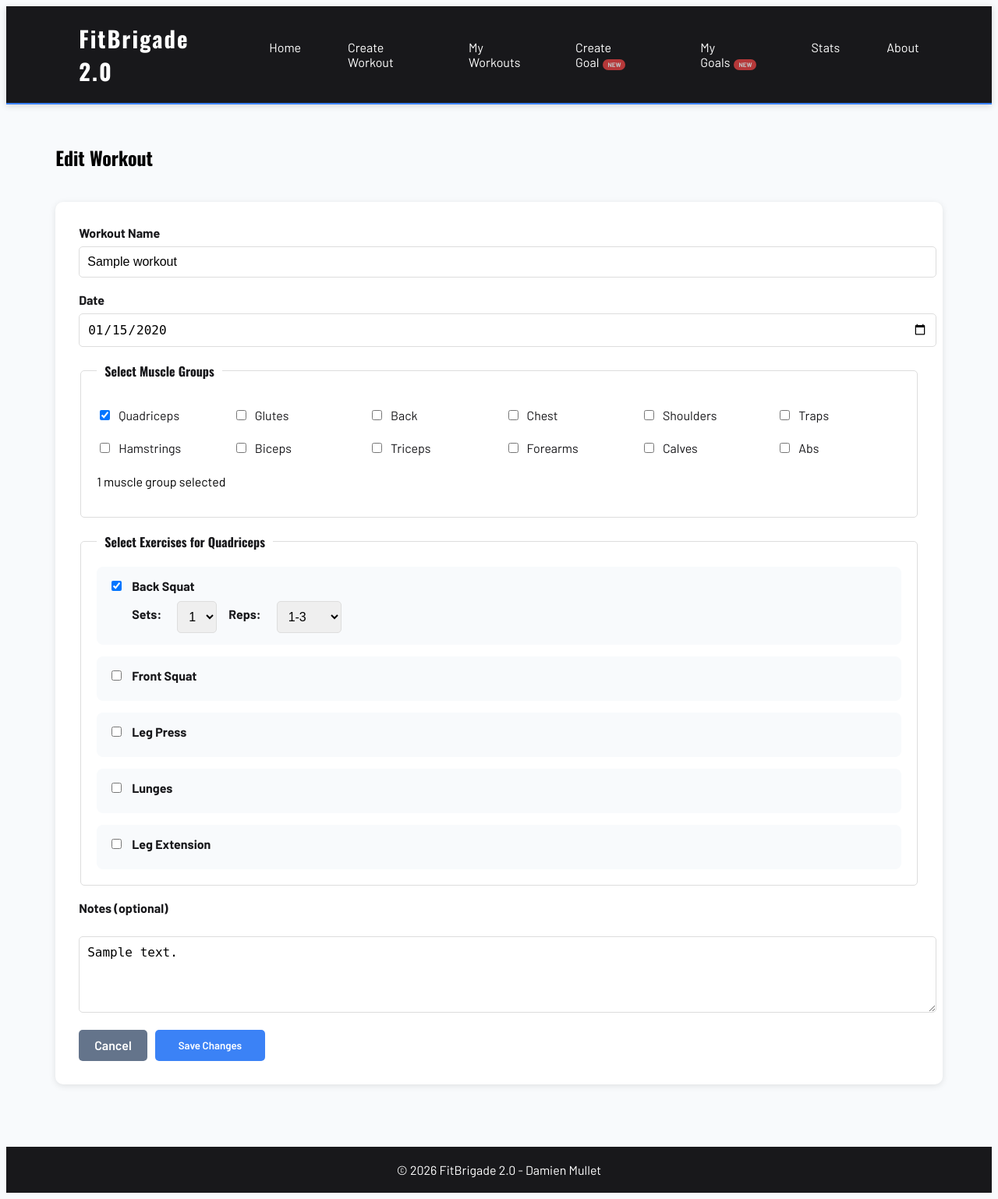
After one commit to Damien62-dev/fitbrigade2.0, a Flask app: page /edit_workout/1 in a window 1280 px wide. The commit adds this page. Shown: the whole page at 78% size. Run offline with Flask 3, Linux system fonts and the light colour scheme; data comes from the database, SQL or seed files in the repository; tables that the repository leaves empty hold one stand-in row (values such as "Sample post").

Commit message:
Add edit functionality for workouts and goals
- Add edit_workout.html template with pre-filled form
- Add edit_goal.html template with pre-filled form
- Add edit routes in app.py for both workouts and goals
- Update workout_detail.html and goal_detail.html with Edit buttons
- Remove Edit buttons from list views (workouts.html, goals.html) for cleaner UI
- Keep Edit option only in detail pages

```diff
--- a/app.py
+++ b/app.py
@@ -290,6 +290,68 @@ def goal_detail(goal_id):
     goal = Goal.query.get_or_404(goal_id)
     return render_template('goal_detail.html', goal=goal)
 
+# Routes à ajouter dans app.py pour l'édition des Goals
+
+@app.route('/edit_goal/<int:goal_id>', methods=['GET'])
+def edit_goal_form(goal_id):
+    """Affiche le formulaire d'édition d'un goal"""
+    goal = Goal.query.get_or_404(goal_id)
+    muscle_groups = MuscleGroup.query.all()
+
+    # Get exercises grouped by muscle group
+    exercises_by_muscle = {}
+    for mg in muscle_groups:
+        exercises_by_muscle[mg.name] = Exercise.query.filter_by(muscle_group_id=mg.id).all()
+
+    return render_template('edit_goal.html',
+                         goal=goal,
+                         muscle_groups=muscle_groups,
+                         all_exercises=exercises_by_muscle)
+
+
+@app.route('/edit_goal/<int:goal_id>', methods=['POST'])
+def edit_goal(goal_id):
+    """Traite la modification d'un goal"""
+    goal = Goal.query.get_or_404(goal_id)
+
+    # Update basic info
+    goal.name = request.form['name'].strip()
+
+    # Update deadline
+    deadline_str = request.form.get('deadline', '').strip()
+    if deadline_str:
+        goal.deadline = datetime.strptime(deadline_str, '%Y-%m-%d').date()
+    else:
+        goal.deadline = None
+
+    # Update exercise
+    exercise_id = request.form.get('exercise', '').strip()
+    if exercise_id:
+        goal.exercise_id = int(exercise_id)
+    else:
+        goal.exercise_id = None
+
+    # Update targets
+    target_weight = request.form.get('target_weight', '').strip()
+    if target_weight:
+        goal.target_weight = float(target_weight)
+    else:
+        goal.target_weight = None
+
+    target_reps = request.form.get('target_reps', '').strip()
+    if target_reps:
+        goal.target_reps = int(target_reps)
+    else:
+        goal.target_reps = None
+
+    # Update notes
+    goal.notes = request.form.get('notes', '').strip()
+
+    # Save to database
+    db.session.commit()
+
+    return redirect(url_for('goal_detail', goal_id=goal.id))
+
 
 @app.route('/delete_goal/<int:goal_id>')
 def delete_goal(goal_id):
@@ -372,6 +434,83 @@ def create_workout():
 
     return redirect(url_for('workouts'))
 
+# ========== EDIT WORKOUT - Routes ==========
+
+@app.route('/edit_workout/<int:workout_id>', methods=['GET'])
+def edit_workout_form(workout_id):
+    """Display the edit workout form with pre-filled data"""
+    workout = Workout.query.get_or_404(workout_id)
+    muscle_groups = MuscleGroup.query.all()
+
+    # Get exercises grouped by muscle group
+    exercises_by_muscle = {}
+    for mg in muscle_groups:
+        exercises_by_muscle[mg.name] = Exercise.query.filter_by(muscle_group_id=mg.id).all()
+
+    workout_muscle_groups = get_workout_muscle_groups(workout_id)
+    workout_exercises = get_workout_exercises(workout_id)
+
+    selected_muscle_names = {mg.name for mg in workout_muscle_groups}
+
+    selected_exercises = {}
+    for we in workout_exercises:
+        muscle_name = we.exercise.muscle_group.name
+        if muscle_name not in selected_exercises:
+            selected_exercises[muscle_name] = []
+        selected_exercises[muscle_name].append({
+            'name': we.exercise.name,
+            'sets': we.sets,
+            'reps': we.reps
+        })
+
+    return render_template('edit_workout.html',
+                         workout=workout,
+                         muscle_groups=muscle_groups,
+                         all_exercises=exercises_by_muscle,
+                         selected_muscle_names=selected_muscle_names,
+                         selected_exercises=selected_exercises)
+
+@app.route('/edit_workout/<int:workout_id>', methods=['POST'])
+def edit_workout(workout_id):
+    """Update an existing workout"""
+    workout = Workout.query.get_or_404(workout_id)
+
+    workout.name = request.form['name'].strip()
+    workout.date = datetime.strptime(request.form['date'], '%Y-%m-%d').date()
+    workout.notes = request.form.get('notes', '').strip() or None
+
+    WorkoutMuscleGroup.query.filter_by(workout_id=workout_id).delete()
+    WorkoutExercise.query.filter_by(workout_id=workout_id).delete()
+
+    selected_muscles = request.form.getlist('muscle_groups')
+    for muscle_name in selected_muscles:
+        muscle_group = MuscleGroup.query.filter_by(name=muscle_name).first()
+        if muscle_group:
+            wm = WorkoutMuscleGroup(workout_id=workout.id, muscle_group_id=muscle_group.id)
+            db.session.add(wm)
+
+    for muscle_name in selected_muscles:
+        selected_exercises = request.form.getlist(f'exercises_{muscle_name}')
+
+        for exercise_name in selected_exercises:
+            exercise = Exercise.query.filter_by(name=exercise_name).first()
+            if exercise:
+                sets = request.form.get(f'sets_{muscle_name}_{exercise_name}', '3')
+                reps = request.form.get(f'reps_{muscle_name}_{exercise_name}', '8-10')
+
+                we = WorkoutExercise(
+                    workout_id=workout.id,
+                    exercise_id=exercise.id,
+                    sets=int(sets),
+                    reps=reps
+                )
+                db.session.add(we)
+
+    db.session.commit()
+
+    return redirect(url_for('workout_detail', workout_id=workout_id))
+
+
 
 @app.route('/delete/<int:workout_id>')
 def delete_workout(workout_id):
--- a/static/css/style.css
+++ b/static/css/style.css
@@ -720,6 +720,7 @@ footer p {
     margin-right: 5px;
 }
 
+
 /* Responsive - Mobile styles */
 @media (max-width: 768px) {
 
--- a/templates/about.html
+++ b/templates/about.html
@@ -1,6 +1,6 @@
 {% extends "base.html" %}
 
-{% block title %}About - FitBrigade{% endblock %}
+{% block title %}About - FitBrigade 2.0{% endblock %}
 
 {% block content %}
 <h2>About FitBrigade</h2>
--- a/templates/create_goal.html
+++ b/templates/create_goal.html
@@ -1,6 +1,6 @@
 {% extends "base.html" %}
 
-{% block title %}Create Goal - FitBrigade{% endblock %}
+{% block title %}Create Goal - FitBrigade 2.0{% endblock %}
 
 {% block content %}
 <h2>Create New Goal</h2>
--- a/templates/create_workout.html
+++ b/templates/create_workout.html
@@ -1,6 +1,6 @@
 {% extends "base.html" %}
 
-{% block title %}Create Workout - FitBrigade{% endblock %}
+{% block title %}Create Workout - FitBrigade 2.0{% endblock %}
 
 {% block content %}
 <h2>Create New Workout</h2>
--- /dev/null
+++ b/templates/edit_workout.html
@@ -0,0 +1,163 @@
+{% extends "base.html" %}
+
+{% block title %}Edit Workout - FitBrigade 2.0{% endblock %}
+
+{% block content %}
+<h2>Edit Workout</h2>
+<br>
+<form method="POST" action="/edit_workout/{{ workout.id }}" id="workoutForm">
+    <label for="name">Workout Name</label>
+    <input type="text" id="name" name="name" required placeholder="e.g., Leg Day" value="{{ workout.name }}">
+    <br><br>
+
+    <label for="date">Date</label>
+    <input type="date" id="date" name="date" required value="{{ workout.date }}">
+    <br><br>
+
+    <fieldset>
+        <legend>Select Muscle Groups</legend>
+        <div class="muscle-grid">
+            <label>
+                <input type="checkbox" name="muscle_groups" value="Quadriceps"
+                    onchange="toggleExercises('Quadriceps', event)" {% if 'Quadriceps' in selected_muscle_names
+                    %}checked{% endif %}>
+                Quadriceps
+            </label>
+            <label>
+                <input type="checkbox" name="muscle_groups" value="Glutes" onchange="toggleExercises('Glutes', event)"
+                    {% if 'Glutes' in selected_muscle_names %}checked{% endif %}>
+                Glutes
+            </label>
+            <label>
+                <input type="checkbox" name="muscle_groups" value="Back" onchange="toggleExercises('Back', event)" {%
+                    if 'Back' in selected_muscle_names %}checked{% endif %}>
+                Back
+            </label>
+            <label>
+                <input type="checkbox" name="muscle_groups" value="Chest" onchange="toggleExercises('Chest', event)" {%
+                    if 'Chest' in selected_muscle_names %}checked{% endif %}>
+                Chest
+            </label>
+            <label>
+                <input type="checkbox" name="muscle_groups" value="Shoulders"
+                    onchange="toggleExercises('Shoulders', event)" {% if 'Shoulders' in selected_muscle_names
+                    %}checked{% endif %}>
+                Shoulders
+            </label>
+            <label>
+                <input type="checkbox" name="muscle_groups" value="Traps" onchange="toggleExercises('Traps', event)" {%
+                    if 'Traps' in selected_muscle_names %}checked{% endif %}>
+                Traps
+            </label>
+            <label>
+                <input type="checkbox" name="muscle_groups" value="Hamstrings"
+                    onchange="toggleExercises('Hamstrings', event)" {% if 'Hamstrings' in selected_muscle_names
+                    %}checked{% endif %}>
+                Hamstrings
+            </label>
+            <label>
+                <input type="checkbox" name="muscle_groups" value="Biceps" onchange="toggleExercises('Biceps', event)"
+                    {% if 'Biceps' in selected_muscle_names %}checked{% endif %}>
+                Biceps
+            </label>
+            <label>
+                <input type="checkbox" name="muscle_groups" value="Triceps" onchange="toggleExercises('Triceps', event)"
+                    {% if 'Triceps' in selected_muscle_names %}checked{% endif %}>
+                Triceps
+            </label>
+            <label>
+                <input type="checkbox" name="muscle_groups" value="Forearms"
+                    onchange="toggleExercises('Forearms', event)" {% if 'Forearms' in selected_muscle_names %}checked{%
+                    endif %}>
+                Forearms
+            </label>
+            <label>
+                <input type="checkbox" name="muscle_groups" value="Calves" onchange="toggleExercises('Calves', event)"
+                    {% if 'Calves' in selected_muscle_names %}checked{% endif %}>
+                Calves
+            </label>
+            <label>
+                <input type="checkbox" name="muscle_groups" value="Abs" onchange="toggleExercises('Abs', event)" {%
+                    if 'Abs' in selected_muscle_names %}checked{% endif %}>
+                Abs
+            </label>
+        </div>
+        <p id="muscleCount">{{ selected_muscle_names|length }} muscle group{% if selected_muscle_names|length != 1 %}s{%
+            endif %} selected</p>
+    </fieldset>
+    <br>
+
+    {% for muscle, exercise_list in all_exercises.items() %}
+    <div id="exercises_{{ muscle }}" class="exercise-section"
+        style="display: {% if muscle in selected_muscle_names %}block{% else %}none{% endif %};">
+        <fieldset>
+            <legend>Select Exercises for {{ muscle }}</legend>
+            <div class="exercise-list-detailed">
+                {% for exercise in exercise_list %}
+                {% set is_selected = muscle in selected_exercises and exercise.name in (selected_exercises[muscle] |
+                map(attribute='name') | list) %}
+                {% set exercise_data = selected_exercises.get(muscle, []) | selectattr('name', 'equalto', exercise.name)
+                | first %}
+
+                <div class="exercise-item">
+                    <label class="exercise-checkbox">
+                        <input type="checkbox" name="exercises_{{ muscle }}" value="{{ exercise.name }}"
+                            onchange="toggleExerciseDetails('{{ muscle }}', '{{ exercise.name }}', event)" {% if
+                            is_selected %}checked{% endif %}>
+                        <strong>{{ exercise.name }}</strong>
+                    </label>
+                    <div id="details_{{ muscle }}_{{ exercise.name }}" class="exercise-details"
+                        style="display: {% if is_selected %}flex{% else %}none{% endif %};">
+                        <label for="sets_{{ muscle }}_{{ exercise.name }}">Sets:</label>
+                        <select name="sets_{{ muscle }}_{{ exercise.name }}" id="sets_{{ muscle }}_{{ exercise.name }}">
+                            <option value="1" {% if exercise_data and exercise_data.sets==1 %}selected{% endif %}>1
+                            </option>
+                            <option value="2" {% if exercise_data and exercise_data.sets==2 %}selected{% endif %}>2
+                            </option>
+                            <option value="3" {% if exercise_data and exercise_data.sets==3 %}selected{% elif not
+                                exercise_data %}selected{% endif %}>3</option>
+                            <option value="4" {% if exercise_data and exercise_data.sets==4 %}selected{% endif %}>4
+                            </option>
+                            <option value="5" {% if exercise_data and exercise_data.sets==5 %}selected{% endif %}>5
+                            </option>
+                        </select>
+
+                        <label for="reps_{{ muscle }}_{{ exercise.name }}">Reps:</label>
+                        <select name="reps_{{ muscle }}_{{ exercise.name }}" id="reps_{{ muscle }}_{{ exercise.name }}">
+                            <option value="1-3" {% if exercise_data and exercise_data.reps=='1-3' %}selected{% endif %}>
+                                1-3</option>
+                            <option value="4-6" {% if exercise_data and exercise_data.reps=='4-6' %}selected{% endif %}>
+                                4-6</option>
+                            <option value="6-8" {% if exercise_data and exercise_data.reps=='6-8' %}selected{% endif %}>
+                                6-8</option>
+                            <option value="8-10" {% if exercise_data and exercise_data.reps=='8-10' %}selected{% elif
+                                not exercise_data %}selected{% endif %}>8-10</option>
+                            <option value="10-12" {% if exercise_data and exercise_data.reps=='10-12' %}selected{% endif
+                                %}>10-12</option>
+                            <option value="12-15" {% if exercise_data and exercise_data.reps=='12-15' %}selected{% endif
+                                %}>12-15</option>
+                            <option value="15-20" {% if exercise_data and exercise_data.reps=='15-20' %}selected{% endif
+                                %}>15-20</option>
+                            <option value="20+" {% if exercise_data and exercise_data.reps=='20+' %}selected{% endif %}>
+                                20+</option>
+                        </select>
+                    </div>
+                </div>
+                {% endfor %}
+            </div>
+        </fieldset>
+        <br>
+    </div>
+    {% endfor %}
+
+    <label for="notes">Notes (optional)</label><br>
+    <textarea id="notes" name="notes" rows="4"
+        placeholder="Add any notes about this workout...">{{ workout.notes if workout.notes else '' }}</textarea>
+    <br><br>
+
+    <div style="display: flex; gap: 10px;">
+        <a href="/workout/{{ workout.id }}" class="btn-secondary">Cancel</a>
+        <button type="submit" class="btn-primary">Save Changes</button>
+    </div>
+</form>
+{% endblock %}
--- a/templates/goal_detail.html
+++ b/templates/goal_detail.html
@@ -1,6 +1,6 @@
 {% extends "base.html" %}
 
-{% block title %}{{ goal.name }} - FitBrigade{% endblock %}
+{% block title %}{{ goal.name }} - FitBrigade 2.0{% endblock %}
 
 {% block content %}
 <a href="/goals" class="back-link">← Back to Goals</a>
@@ -40,6 +40,7 @@
 
     <div class="detail-actions">
         <a href="/goals" class="btn-secondary">Back to Goals</a>
+        <a href="/edit_goal/{{ goal.id }}" class="btn-primary">Edit Goal</a>
         <a href="/delete_goal/{{ goal.id }}" class="btn-danger">Delete Goal</a>
     </div>
 </div>
--- a/templates/goals.html
+++ b/templates/goals.html
@@ -1,6 +1,6 @@
 {% extends "base.html" %}
 
-{% block title %}My Goals - FitBrigade{% endblock %}
+{% block title %}My Goals - FitBrigade 2.0{% endblock %}
 
 {% block content %}
 <div class="header-row">
--- a/templates/index.html
+++ b/templates/index.html
@@ -1,6 +1,6 @@
 {% extends "base.html" %}
 
-{% block title %}Home - FitBrigade{% endblock %}
+{% block title %}Home - FitBrigade 2.0{% endblock %}
 
 {% block content %}
 <section class="hero">
--- a/templates/stats.html
+++ b/templates/stats.html
@@ -1,6 +1,6 @@
 {% extends "base.html" %}
 
-{% block title %}Stats - FitBrigade{% endblock %}
+{% block title %}Stats - FitBrigade 2.0{% endblock %}
 
 {% block content %}
 <h2>Workout Statistics</h2>
--- a/templates/workout_detail.html
+++ b/templates/workout_detail.html
@@ -1,6 +1,6 @@
 {% extends "base.html" %}
 
-{% block title %}{{ workout.name }} - FitBrigade{% endblock %}
+{% block title %}{{ workout.name }} - FitBrigade 2.0{% endblock %}
 
 {% block content %}
 <a href="/workouts" class="back-link">← Back to Workouts</a>
@@ -51,6 +51,7 @@
 
     <div class="detail-actions">
         <a href="/workouts" class="btn-secondary">Back to Workouts</a>
+        <a href="/edit_workout/{{ workout.id }}" class="btn-primary">Edit Workout</a>
         <a href="/delete/{{ workout.id }}" class="btn-danger">Delete Workout</a>
     </div>
 </div>
--- a/templates/workouts.html
+++ b/templates/workouts.html
@@ -1,6 +1,6 @@
 {% extends "base.html" %}
 
-{% block title %}My Workouts - FitBrigade{% endblock %}
+{% block title %}My Workouts - FitBrigade 2.0{% endblock %}
 
 {% block content %}
 <div class="header-row">
```
Also changed, not shown: templates/edit_goal.html (added, +54 -0 lines).
